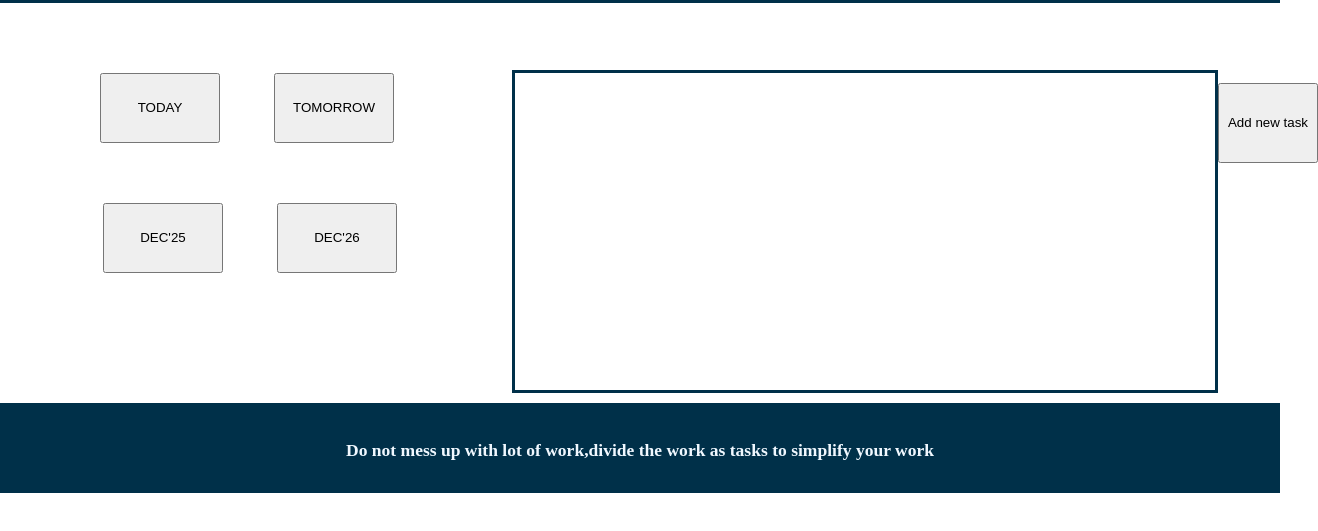
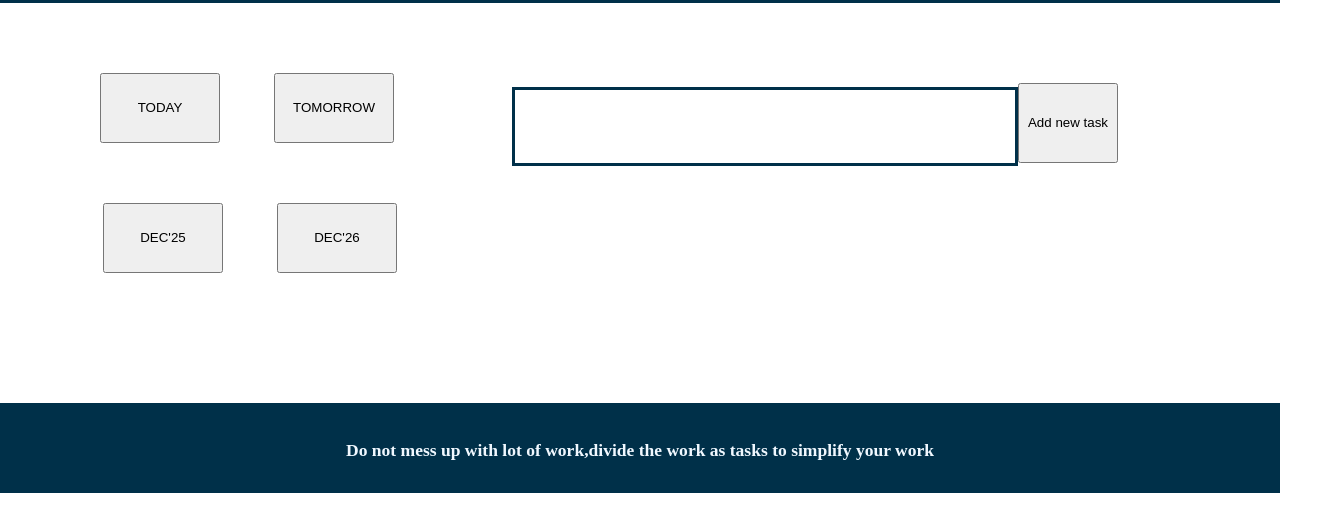
Before and after one commit to Sohail5158/Tests, a plain HTML site: page jan23/tom.html in a window 1280 px wide. Shown: the part 131-662 px from the top of the page, 1318 px wide, since content can reach past the window. Drawn offline with Linux system fonts and the light colour scheme.

Commit message:
Update today.css

```diff
--- a/jan23/today.css
+++ b/jan23/today.css
@@ -61,10 +61,11 @@ button:hover{
 #tasks{
     border-color: #003049;
     position: relative;
-    top: 130px;
+    top: 15px;
+    font-size: 30px;
     border-style: solid;
-    padding-top: 300px;
-    padding-left: 700px;
+    padding-top:40px;
+    padding-left: 500px;
 }
 
 #new{
```
